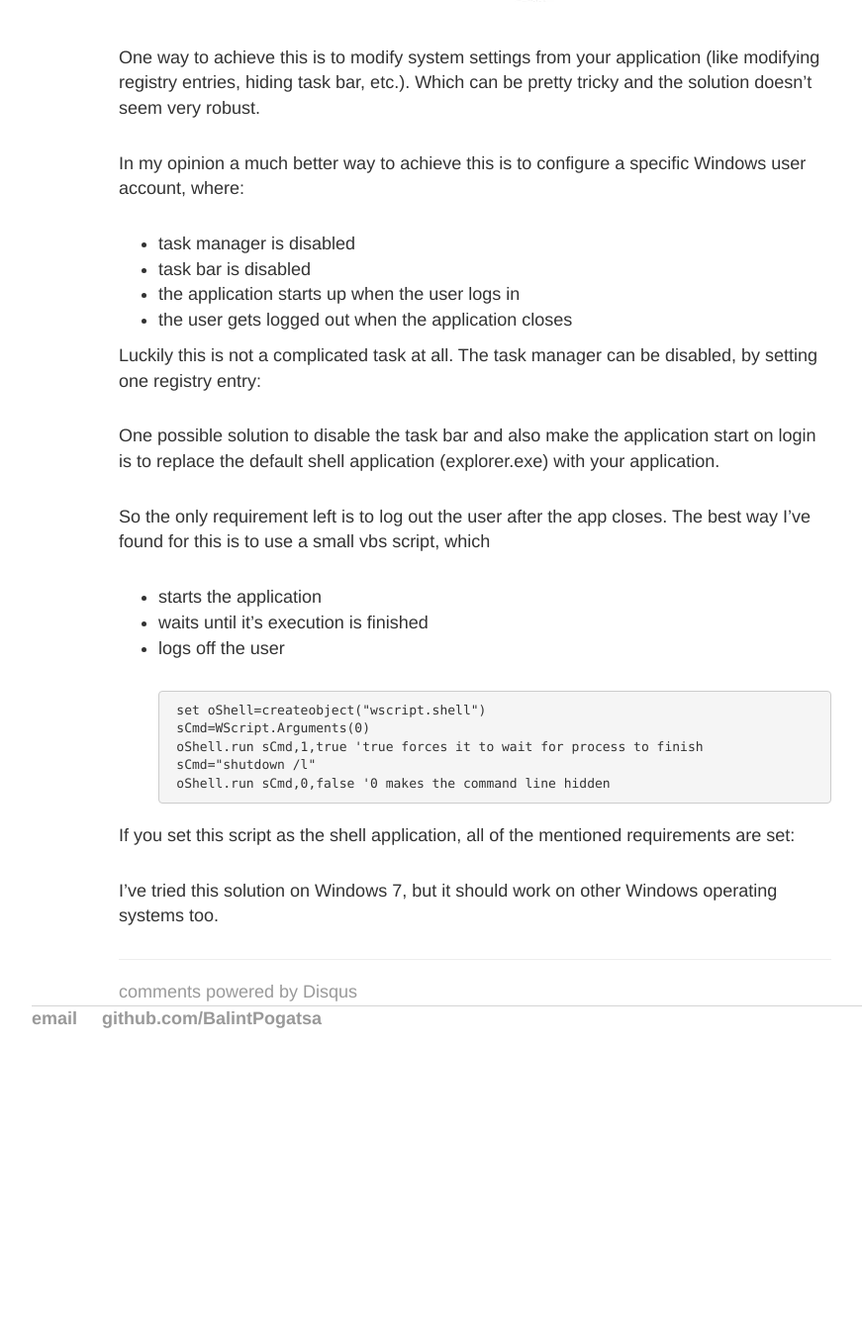
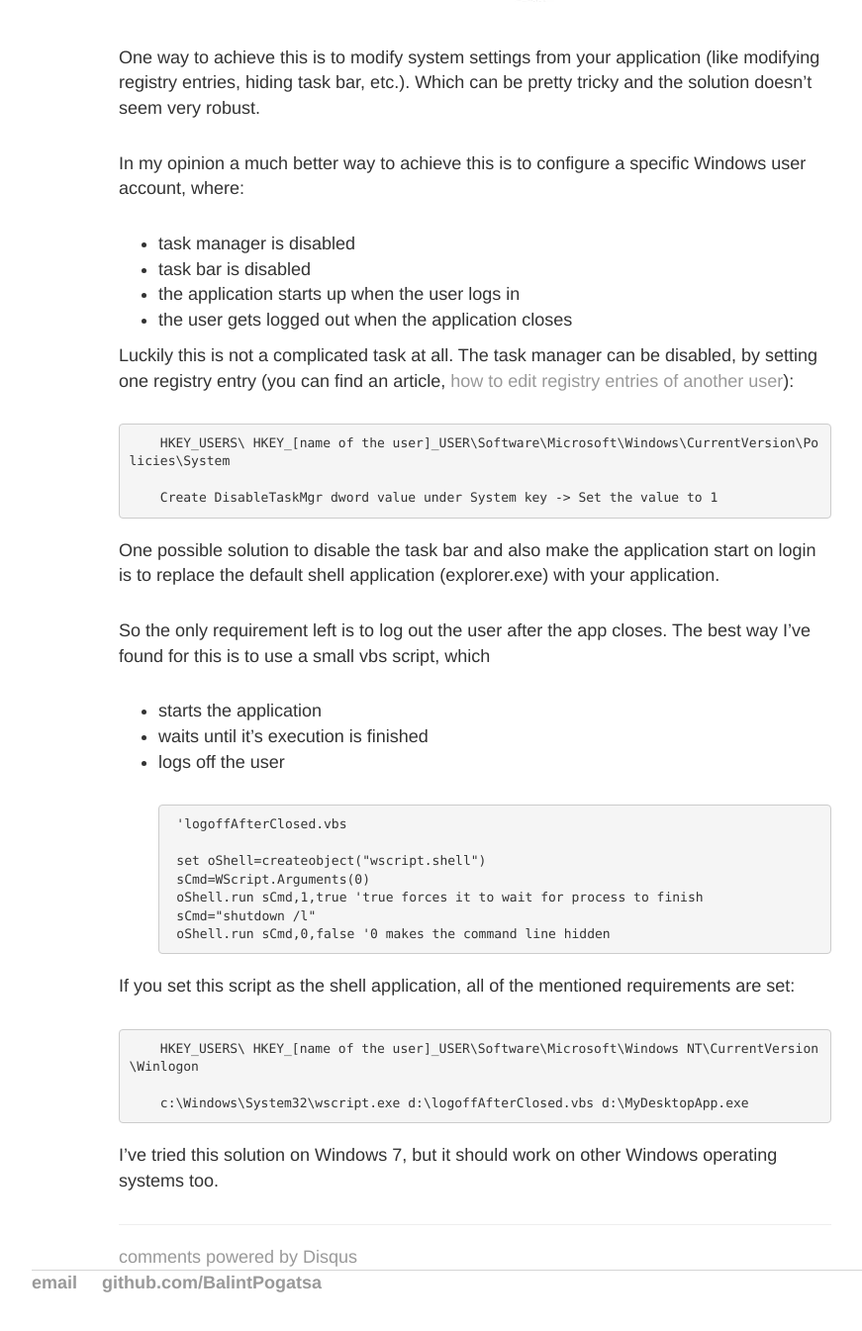
Before and after one commit to BalintPogatsa/BalintPogatsa.github.io, a Jekyll site: the page built from _posts/2016-11-24-restrict-user-to-single-app-on-windows.md, in a window 1280 px wide and 1400 px high, scrolled down 1091 px. Shown: the top 1345 px of the window at 99% size, without its empty margins (160-1031 px from the left). Built offline with Jekyll 4.4.1, drawn with Linux system fonts in a browser that asks for light colours; comment, search, counter and statistics services are not loaded; before the commit the page ends 2224 px from its top, so only the background shows below that.

Commit message:
edit post

```diff
--- a/_posts/2016-11-24-restrict-user-to-single-app-on-windows.md
+++ b/_posts/2016-11-24-restrict-user-to-single-app-on-windows.md
@@ -21,7 +21,11 @@ In my opinion a much better way to achieve this is to configure a specific Windo
  - the user gets logged out when the application closes
 
 Luckily this is not a complicated task at all.
-The task manager can be disabled, by setting one registry entry:
+The task manager can be disabled, by setting one registry entry (you can find an article, [how to edit registry entries of another user](http://www.ghacks.net/2008/03/12/windows-tip-edit-user-registry-of-other-users/ "how to edit registry entries of another user")):
+
+        HKEY_USERS\ HKEY_[name of the user]_USER\Software\Microsoft\Windows\CurrentVersion\Policies\System
+
+        Create DisableTaskMgr dword value under System key -> Set the value to 1
 
 One possible solution to disable the task bar and also make the application start on login is to replace the default shell application (explorer.exe) with your application.
 
@@ -29,6 +33,8 @@ So the only requirement left is to log out the user after the app closes. The be
  - starts the application
  - waits until it's execution is finished
  - logs off the user
+
+        'logoffAfterClosed.vbs
 
         set oShell=createobject("wscript.shell")
         sCmd=WScript.Arguments(0)
@@ -38,6 +44,8 @@ So the only requirement left is to log out the user after the app closes. The be
 
 If you set this script as the shell application, all of the mentioned requirements are set:
 
+        HKEY_USERS\ HKEY_[name of the user]_USER\Software\Microsoft\Windows NT\CurrentVersion\Winlogon
 
+        c:\Windows\System32\wscript.exe d:\logoffAfterClosed.vbs d:\MyDesktopApp.exe
 
 I've tried this solution on Windows 7, but it should work on other Windows operating systems too.
```
